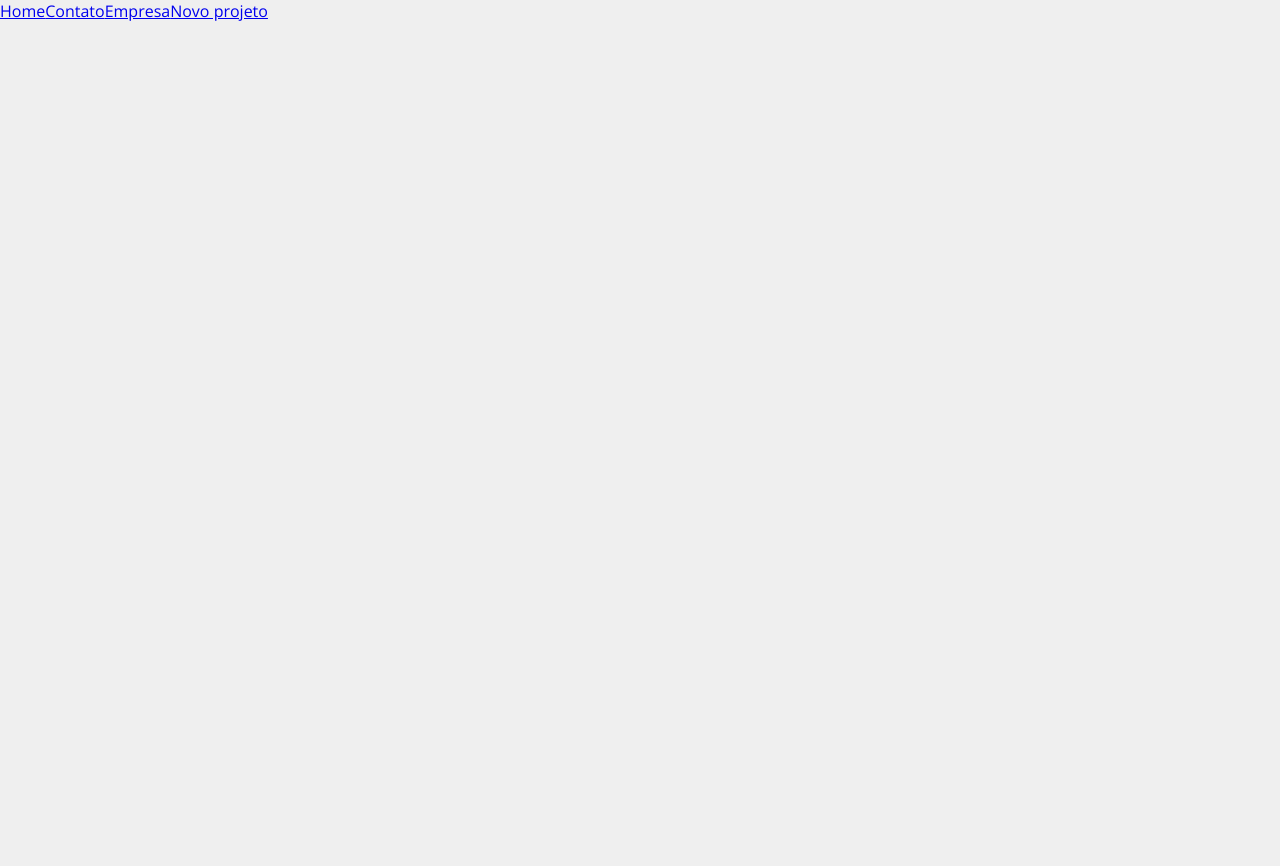
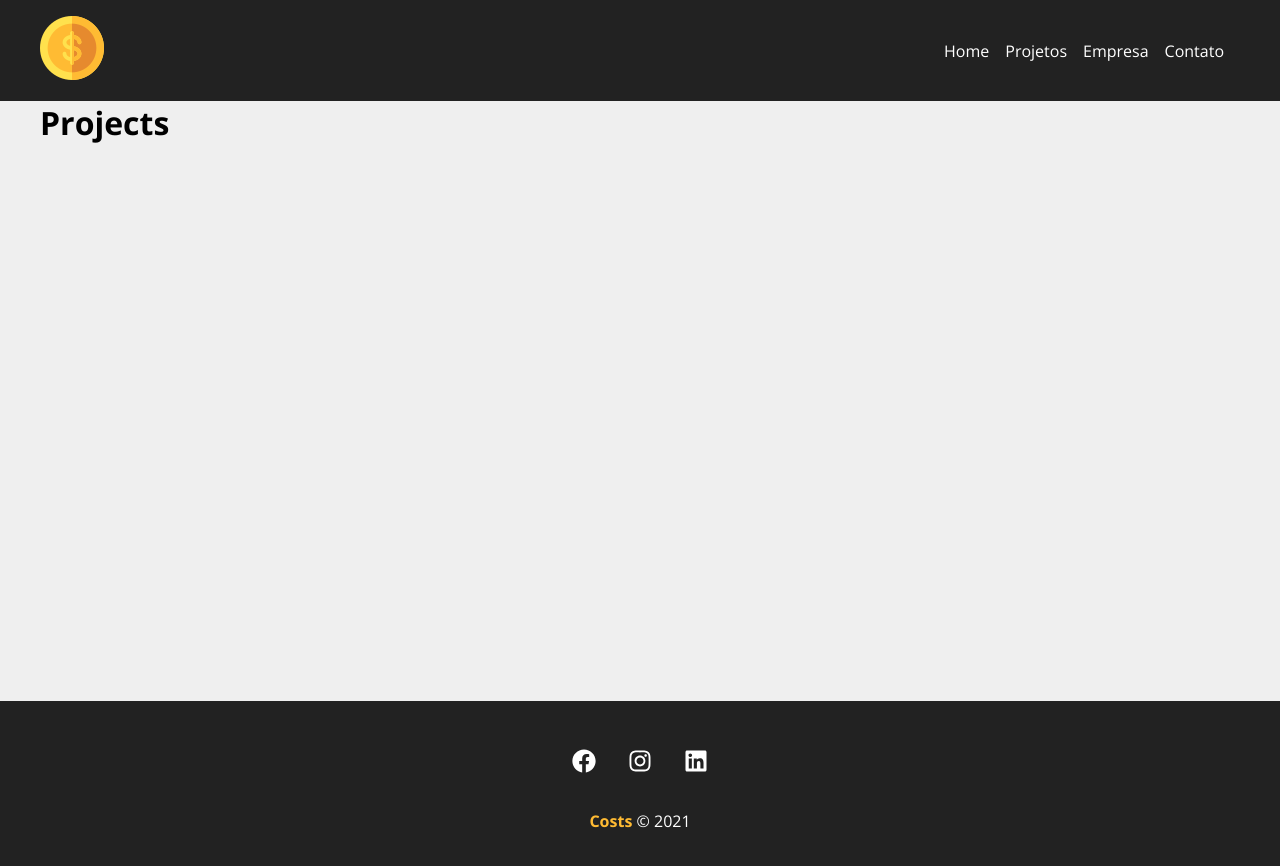
Before and after one commit to will-cesar/react-crud-projetos, a React (Create React App) app: page /projects in a window 1280 px wide. Shown: the top 866 px of the page. Before the commit the page ends 800 px from the top, so only its background shows below. Built offline with nearby package versions, Linux system fonts and the light colour scheme.

Commit message:
aula 20 - Estilização do navbar e do footer

```diff
--- a/src/App.js
+++ b/src/App.js
@@ -1,4 +1,4 @@
-import { BrowserRouter as Router, Switch, Route, Link } from "react-router-dom";
+import { BrowserRouter as Router, Switch, Route } from "react-router-dom";
 
 import Home from "./components/pages/Home";
 import Company from "./components/pages/Company";
@@ -6,21 +6,23 @@
 import NewProject from "./components/pages/NewProject";
 
 import Container from "./components/layout/Container";
+import Navbar from "./components/layout/Navbar";
+import Footer from "./components/layout/Footer";
+import Projects from "./components/pages/Projects";
 
 function App() {
   return (
     <Router>
-      <div>
-        <Link to="/">Home</Link>
-        <Link to="/contact">Contato</Link>
-        <Link to="/company">Empresa</Link>
-        <Link to="/newproject">Novo projeto</Link>
-      </div>
+      <Navbar />
 
       <Switch>
         <Container customClass="min-height">
           <Route exact path="/">
             <Home />
+          </Route>
+
+          <Route exact path="/projects">
+            <Projects />
           </Route>
 
           <Route exact path="/company">
@@ -36,6 +38,8 @@
           </Route>
         </Container>
       </Switch>
+
+      <Footer />
     </Router>
   );
 }
--- /dev/null
+++ b/src/components/layout/Footer.js
@@ -0,0 +1,27 @@
+import { FaFacebook, FaInstagram, FaLinkedin } from "react-icons/fa";
+
+import styles from "./Footer.module.css";
+
+function Footer() {
+  return (
+    <footer className={styles.footer}>
+      <ul className={styles.social_list}>
+        <li>
+          <FaFacebook />
+        </li>
+        <li>
+          <FaInstagram />
+        </li>
+        <li>
+          <FaLinkedin />
+        </li>
+      </ul>
+
+      <p className={styles.copy_right}>
+        <span>Costs</span> &copy; 2021
+      </p>
+    </footer>
+  );
+}
+
+export default Footer;
--- /dev/null
+++ b/src/components/layout/Footer.module.css
@@ -0,0 +1,34 @@
+.footer {
+  background-color: #222;
+  color: #fff;
+  padding: 3em;
+  text-align: center;
+}
+
+.social_list {
+  display: flex;
+  justify-content: center;
+  list-style-type: none;
+}
+
+.social_list li {
+  margin: 0 1em;
+}
+
+.social_list li:hover {
+  color: #ffbb33;
+}
+
+.social_list svg {
+  font-size: 1.5em;
+  cursor: pointer;
+}
+
+.copy_right {
+  margin-top: 2em;
+}
+
+.copy_right span {
+  font-weight: bold;
+  color: #ffbb33;
+}
--- /dev/null
+++ b/src/components/layout/Navbar.js
@@ -0,0 +1,35 @@
+import { Link } from "react-router-dom";
+
+import Container from "./Container";
+
+import styles from "./Navbar.module.css";
+import logo from "../../img/costs_logo.png";
+
+function Navbar() {
+  return (
+    <nav className={styles.navbar}>
+      <Container>
+        <Link to="/">
+          <img src={logo} alt="Costs" />
+        </Link>
+
+        <ul className={styles.list}>
+          <li className={styles.item}>
+            <Link to="/">Home</Link>
+          </li>
+          <li className={styles.item}>
+            <Link to="/projects">Projetos</Link>
+          </li>
+          <li className={styles.item}>
+            <Link to="/company">Empresa</Link>
+          </li>
+          <li className={styles.item}>
+            <Link to="/contact">Contato</Link>
+          </li>
+        </ul>
+      </Container>
+    </nav>
+  );
+}
+
+export default Navbar;
--- /dev/null
+++ b/src/components/layout/Navbar.module.css
@@ -0,0 +1,25 @@
+.navbar {
+  display: flex;
+  justify-content: space-between;
+  background-color: #222;
+  padding: 1em;
+}
+
+.list {
+  display: flex;
+  list-style: none;
+  align-items: center;
+}
+
+.item {
+  margin-right: 1em;
+}
+
+.item a {
+  color: #fff;
+  text-decoration: none;
+}
+
+.item a:hover {
+  color: #ffbb33;
+}
--- /dev/null
+++ b/src/components/pages/Projects.js
@@ -0,0 +1,5 @@
+function Projects() {
+  return <h1>Projects</h1>;
+}
+
+export default Projects;
```
